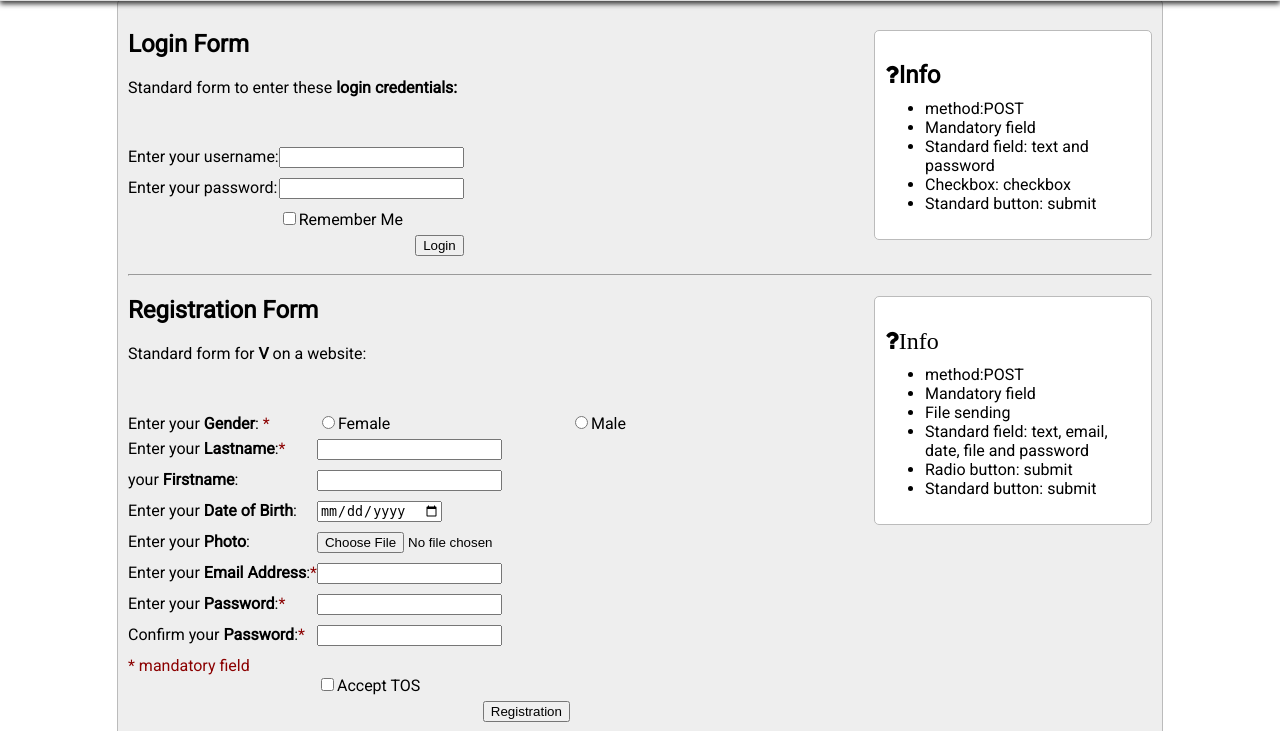
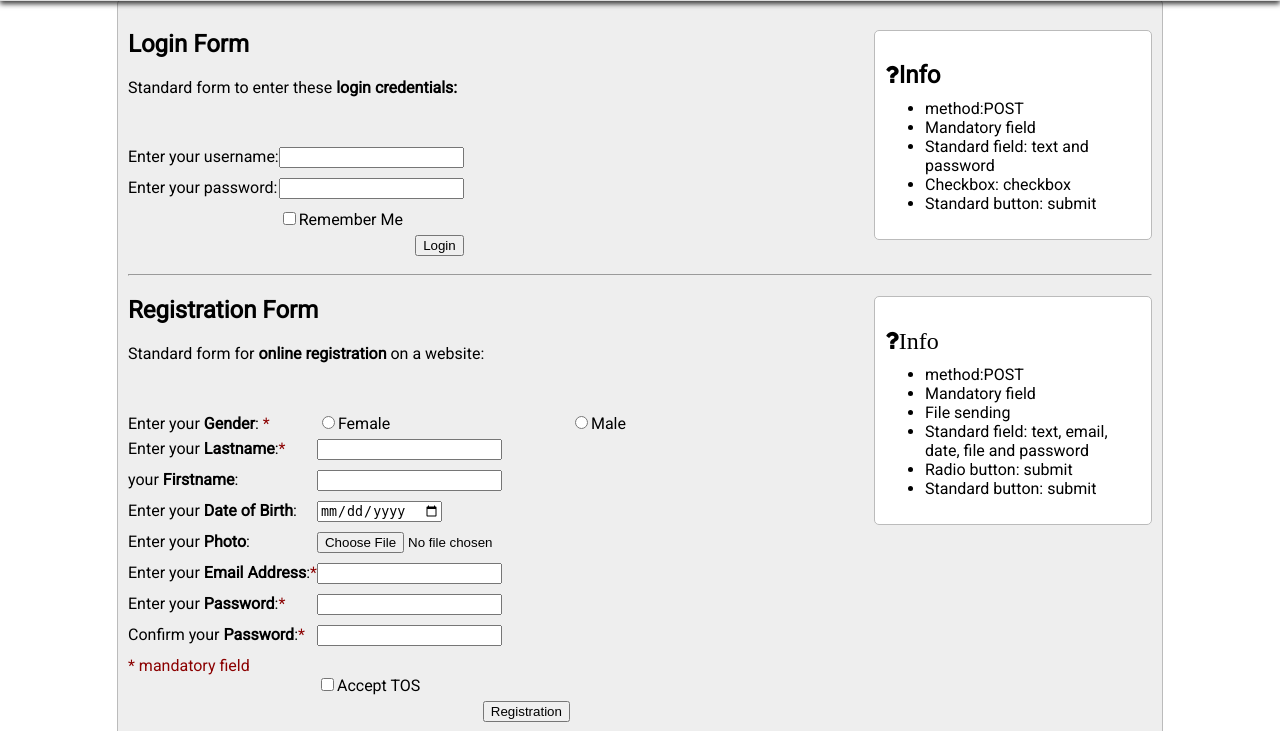
Before and after one commit to poroko26/Laboratory_Exercise3, a PHP site: page / in a window 1280 px wide. Shown: the part 85-816 px from the top of the page. Run offline with PHP 8.4, Linux system fonts and the light colour scheme; some libraries are stand-ins or nearby versions.

Commit message:
Add files via upload

```diff
--- a/index.php
+++ b/index.php
@@ -91,7 +91,7 @@
           </aside>
     <article>
         <h2>Registration Form</h2>
-        <p class="marginbot50">Standard form for <strong>V</strong> on a website:</p>
+        <p class="marginbot50">Standard form for <strong>online registration</strong> on a website:</p>
 
         <form action="#second-section" method="POST" enctype="multipart/form-data" class="form-element" name="form">
             <div>
```
